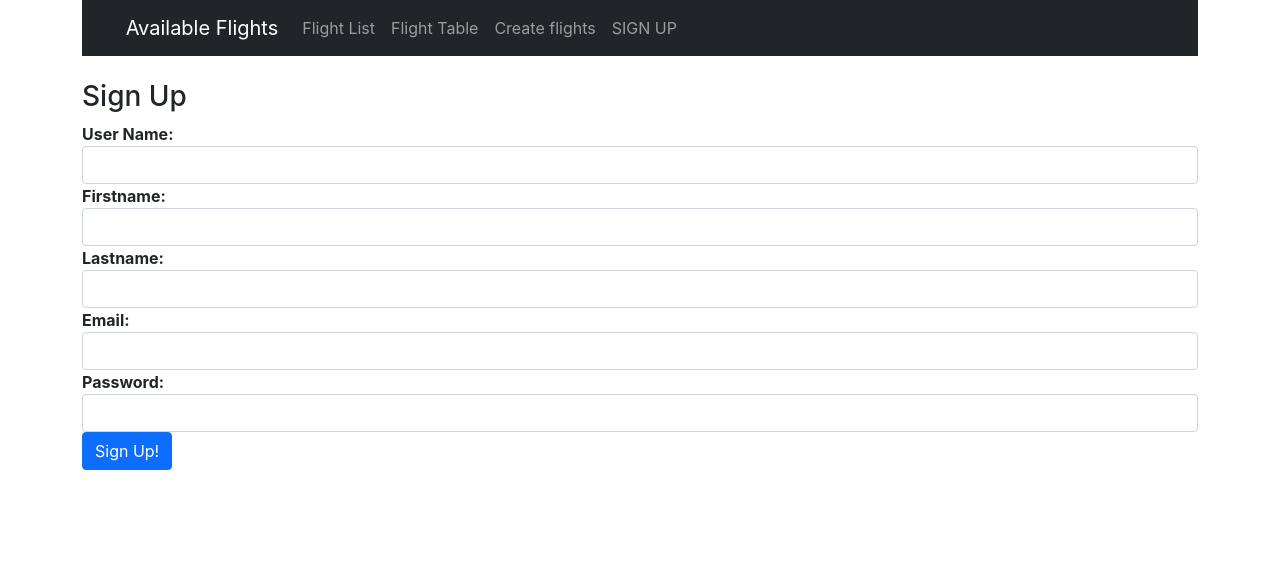
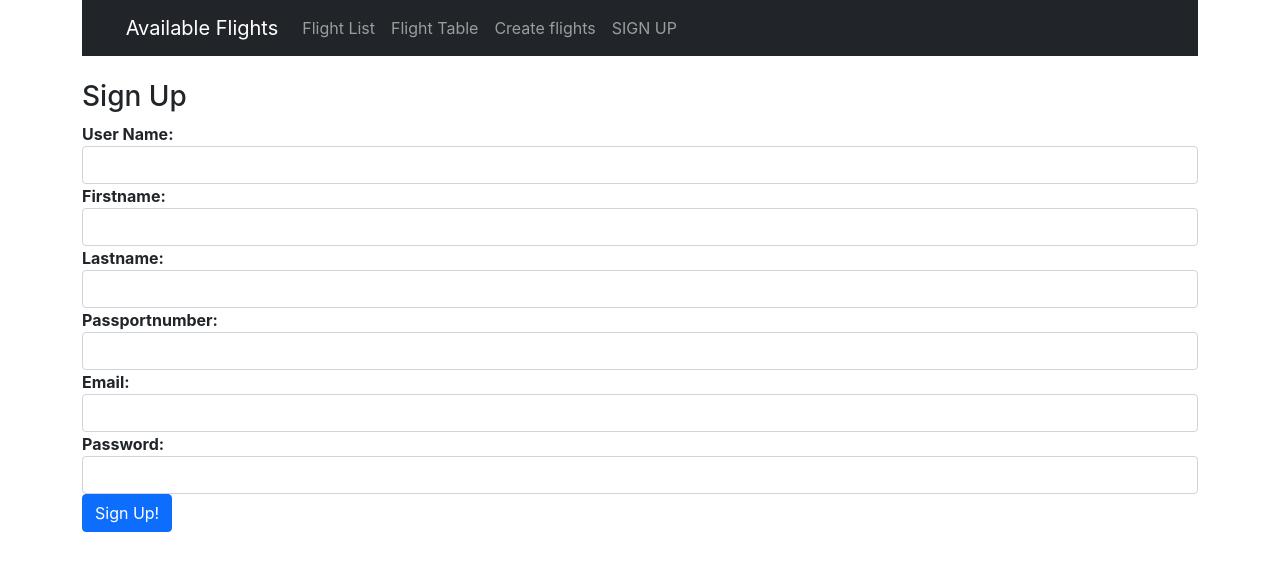
Before and after one commit to advanced-computer-lab/Shawarma-Eaters, a React (Create React App) app in the folder Shawarma-Eaters/: page /createuser in a window 1280 px wide. Shown: the top 570 px of the page. Built offline with nearby package versions, Linux system fonts and the light colour scheme.

Commit message:
Update create-user.component.js

```diff
--- a/Shawarma-Eaters/src/components/create-user.component.js
+++ b/Shawarma-Eaters/src/components/create-user.component.js
@@ -153,6 +153,16 @@ export default class CreateFlights extends Component {
               />
         </div>
         <div className="form-group">
+          <label>Passportnumber: </label>
+          <input  type="text"
+              required
+              className="form-control"
+              value={this.state.passportnumber}
+              onChange={this.onChangePassport}
+              />
+        </div>
+
+        <div className="form-group">
           <label>Email: </label>
           <input  type="text"
               required
@@ -161,6 +171,7 @@ export default class CreateFlights extends Component {
               onChange={this.onChangeEmail}
               />
         </div>
+
         <div className="form-group">
           <label>Password: </label>
           <input  type="text"
```
